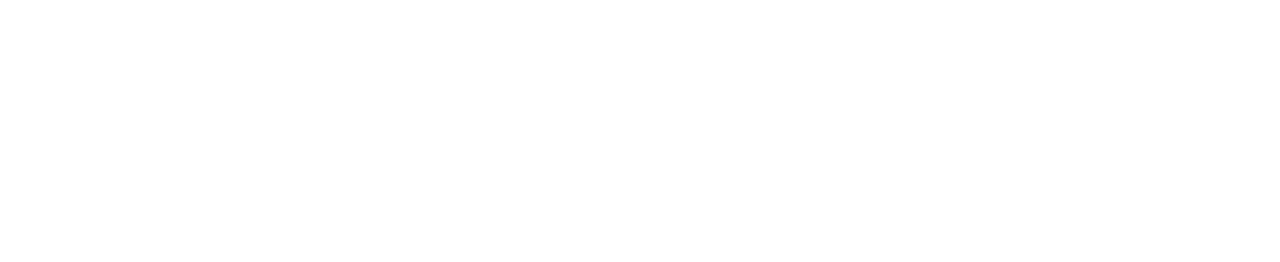
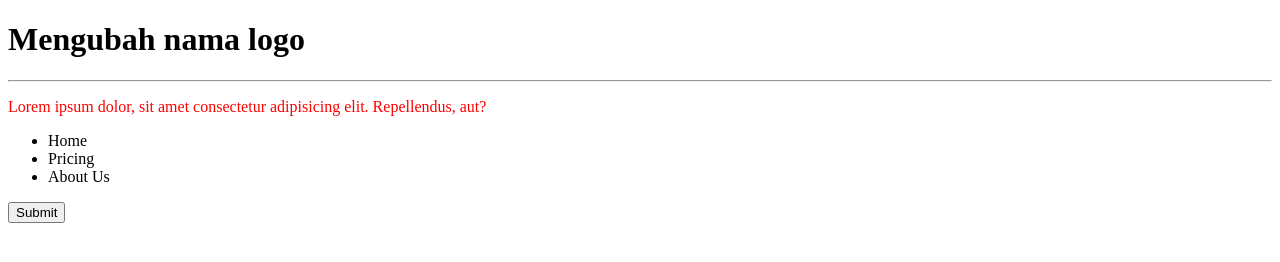
Before and after one commit to muhamadpratama99/dom-practice, a plain HTML site: page index.html in a window 1280 px wide. Drawn offline with Linux system fonts and the light colour scheme.

Commit message:
Menambahkan kode javascript untuk mengedit element html

```diff
--- a/index.html
+++ b/index.html
@@ -7,6 +7,15 @@
     <title>DOM Practice</title>
 </head>
 <body>
-
+    <h1 id="brand-logo">DOM-Practice Field</h1>
+    <hr>
+    <p class="main-header-p">Lorem ipsum dolor, sit amet consectetur adipisicing elit. Repellendus, aut?</p>
+    <ul>
+        <li>Home</li>
+        <li>Pricing</li>
+        <li>About Us</li>
+    </ul>
+    <input type="submit" name="Submit">
+    <script src="index.js"></script>
 </body>
 </html>
--- a/index.js
+++ b/index.js
@@ -0,0 +1,5 @@
+const namaLogo = document.getElementById("brand-logo");
+namaLogo.innerHTML = "Mengubah nama logo";
+
+const namaKelas = document.getElementsByClassName("main-header-p")[0];
+namaKelas.style.color = "red";
```
